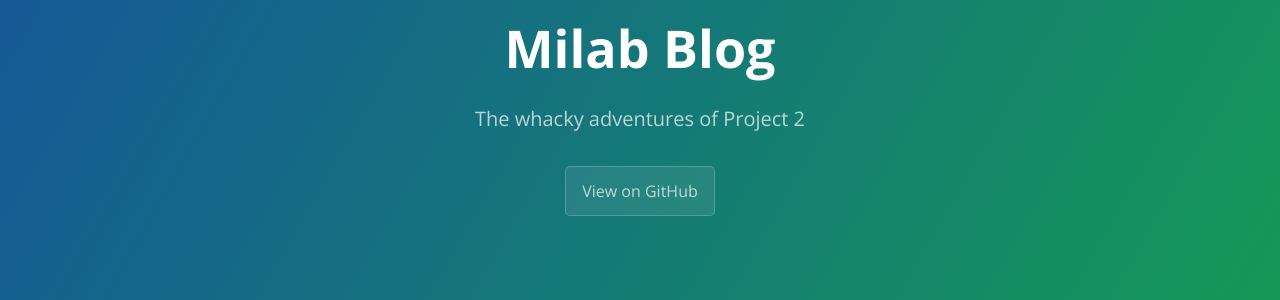
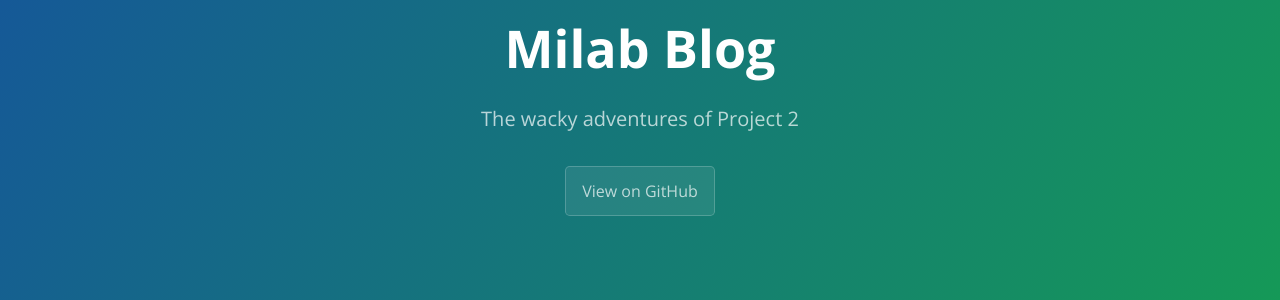
Before and after one commit to idowolf/milab-blog, a Jekyll site: the page built from index.md, in a window 1280 px wide. Shown: the part 127-427 px from the top of the page. Built offline with Jekyll 4.4.1, drawn with Linux system fonts in a browser that asks for light colours.

Commit message:
spellcheck

```diff
--- a/_config.yml
+++ b/_config.yml
@@ -1,5 +1,5 @@
 title: Milab Blog
-description: The whacky adventures of Project 2
+description: The wacky adventures of Project 2
 show_downloads: false
 
 baseurl: "/milab-blog" # change this to the subpath of your site, e.g. /blog. Leave it empty if you don't need it.
```
